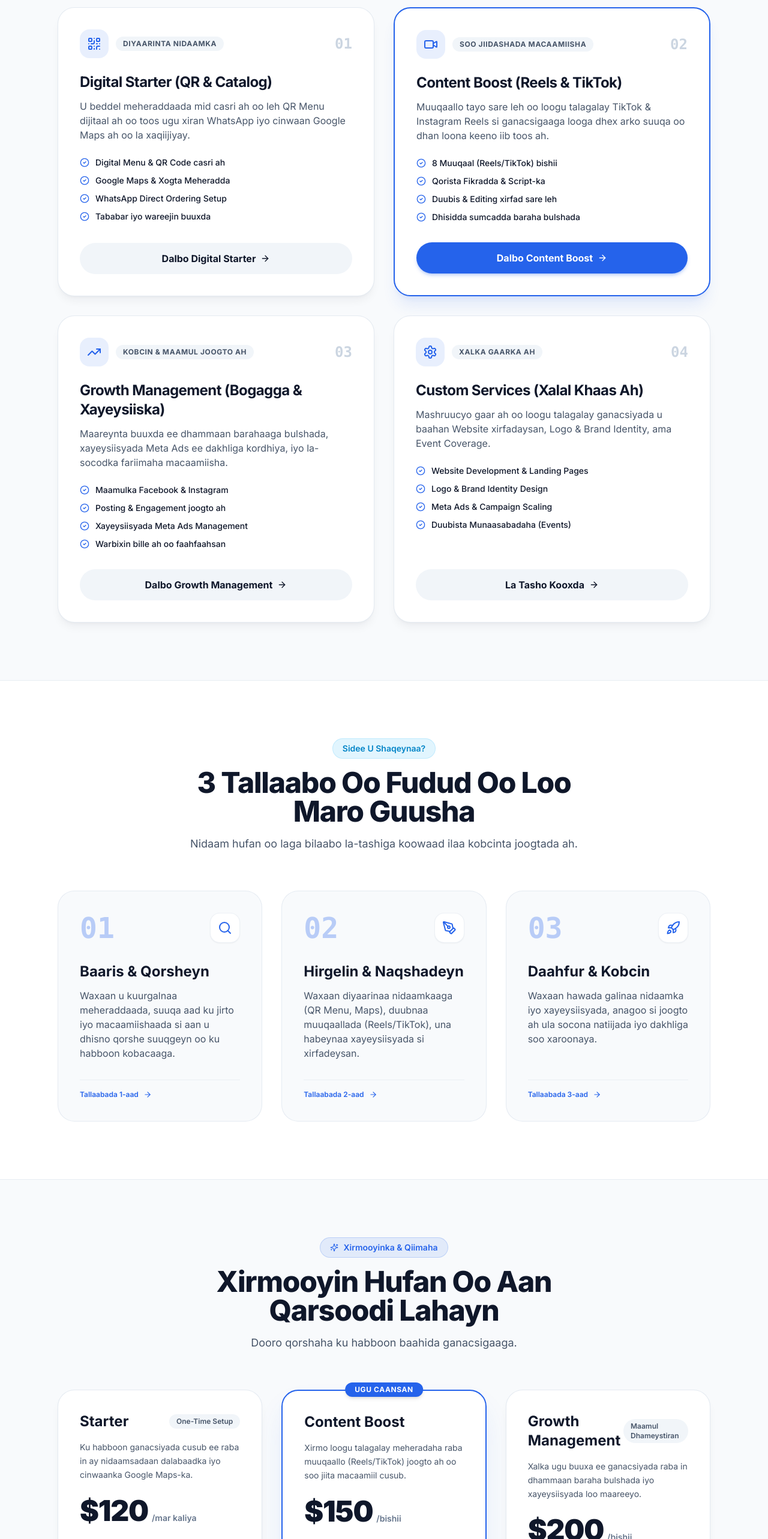
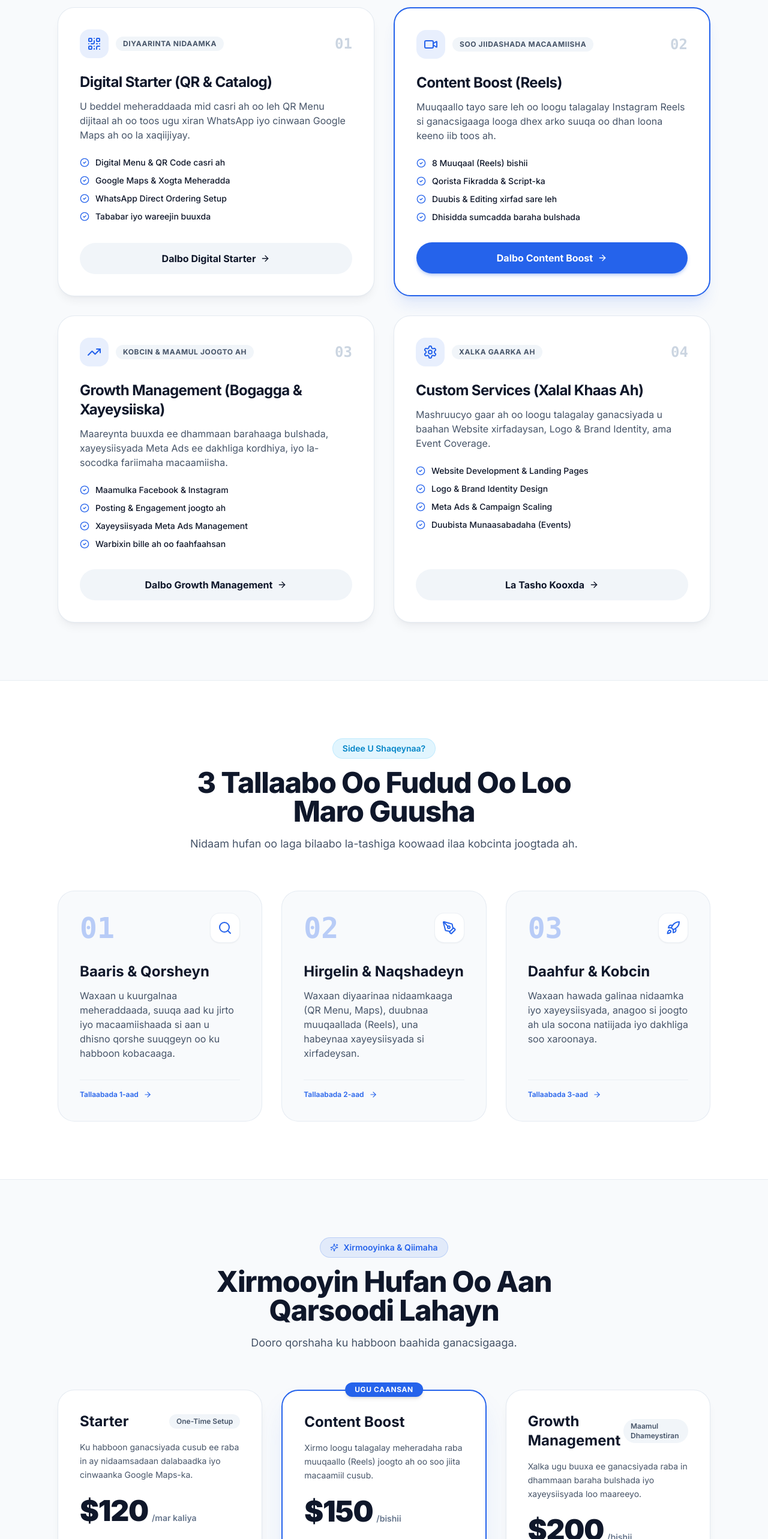
Before and after one commit to Zaydalli/oneStepDigital, a Next.js app: page / in a window 1280 px wide. Shown: the part 2480-5046 px from the top of the page at 60% size. Built offline with nearby package versions, Linux system fonts and the light colour scheme.

Commit message:
fix: update Content Boost to focus on Reels

```diff
--- a/src/components/Footer.tsx
+++ b/src/components/Footer.tsx
@@ -7,7 +7,7 @@ import { Facebook, Instagram } from "lucide-react";
 export default function Footer() {
   const services = [
     { name: "Digital Menu & QR Code", href: "#services" },
-    { name: "Content Creation (Reels/TikTok)", href: "#services" },
+    { name: "Content Creation (Reels)", href: "#services" },
     { name: "Social Media Management", href: "#services" },
     { name: "Google Maps & Web Development", href: "#services" },
   ];
--- a/src/components/Pricing.tsx
+++ b/src/components/Pricing.tsx
@@ -25,9 +25,9 @@ export default function Pricing() {
       badge: "Ugu Caansan",
       price: "$150",
       period: "bishii",
-      description: "Xirmo loogu talagalay meheradaha raba muuqaallo (Reels/TikTok) joogto ah oo soo jiita macaamiil cusub.",
+      description: "Xirmo loogu talagalay meheradaha raba muuqaallo (Reels) joogto ah oo soo jiita macaamiil cusub.",
       features: [
-        "8 Muuqaal (Reels/TikTok) bishii",
+        "8 Muuqaal (Reels) bishii",
         "Qorista Script-ka & Duubista Muuqaallada",
         "Editing & Graphic Design heersare ah",
         "La-socodka Natiijooyinka iyo Daawashada",
--- a/src/components/Process.tsx
+++ b/src/components/Process.tsx
@@ -78,7 +78,7 @@ export default function Process() {
                 Hirgelin & Naqshadeyn
               </h3>
               <p className="text-sm sm:text-base text-slate-600 dark:text-slate-300 leading-relaxed">
-                Waxaan diyaarinaa nidaamkaaga (QR Menu, Maps), duubnaa muuqaallada (Reels/TikTok), una habeynaa xayeysiisyada si xirfadeysan.
+                Waxaan diyaarinaa nidaamkaaga (QR Menu, Maps), duubnaa muuqaallada (Reels), una habeynaa xayeysiisyada si xirfadeysan.
               </p>
             </div>
 
--- a/src/components/Services.tsx
+++ b/src/components/Services.tsx
@@ -106,16 +106,16 @@ export default function Services() {
               </div>
 
               <h3 className="text-2xl font-bold text-secondary dark:text-white mb-3 tracking-tight">
-                Content Boost (Reels & TikTok)
+                Content Boost (Reels)
               </h3>
               <p className="text-sm sm:text-base text-slate-600 dark:text-slate-300 leading-relaxed mb-6">
-                Muuqaallo tayo sare leh oo loogu talagalay TikTok & Instagram Reels si ganacsigaaga looga dhex arko suuqa oo dhan loona keeno iib toos ah.
+                Muuqaallo tayo sare leh oo loogu talagalay Instagram Reels si ganacsigaaga looga dhex arko suuqa oo dhan loona keeno iib toos ah.
               </p>
 
               <div className="space-y-2.5 mb-8">
                 <div className="flex items-center gap-2.5 text-xs sm:text-sm text-secondary dark:text-slate-200 font-medium">
                   <CheckCircle2 size={16} className="text-primary shrink-0" />
-                  <span>8 Muuqaal (Reels/TikTok) bishii</span>
+                  <span>8 Muuqaal (Reels) bishii</span>
                 </div>
                 <div className="flex items-center gap-2.5 text-xs sm:text-sm text-secondary dark:text-slate-200 font-medium">
                   <CheckCircle2 size={16} className="text-primary shrink-0" />
```
